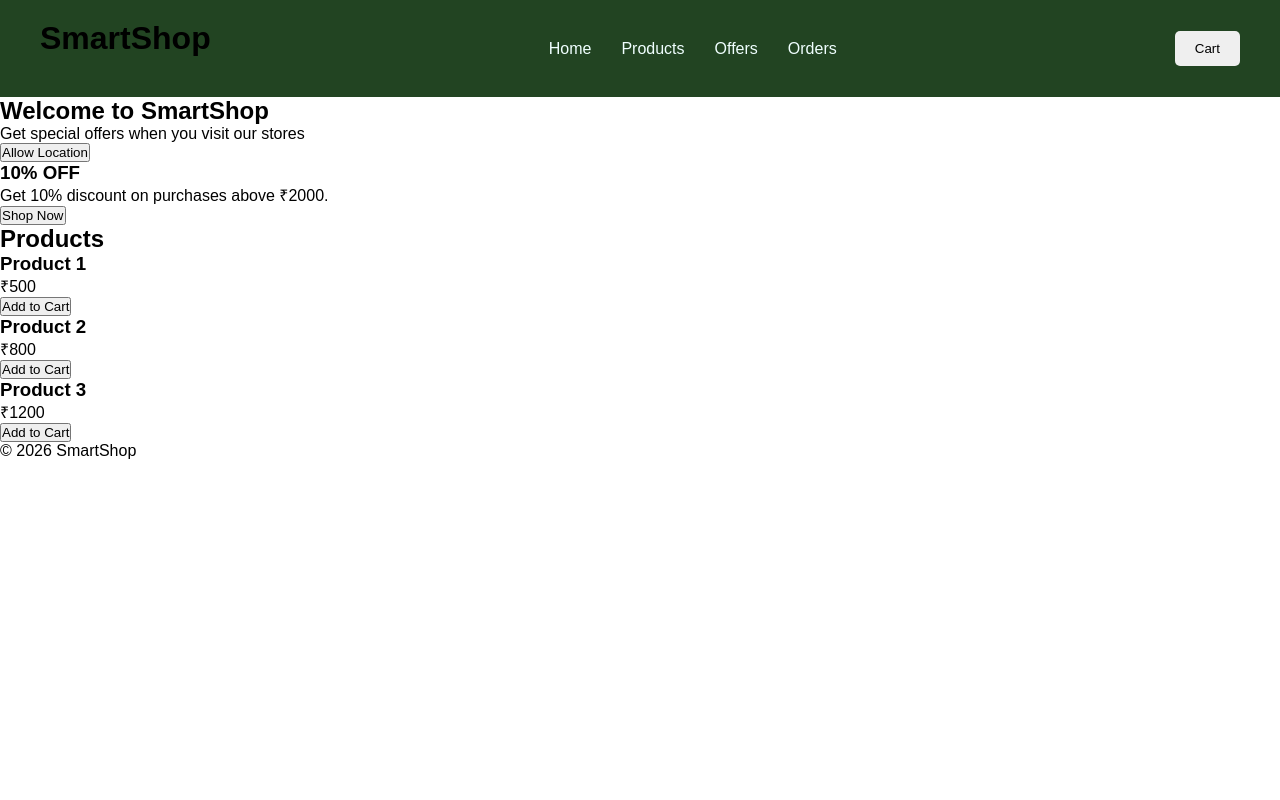
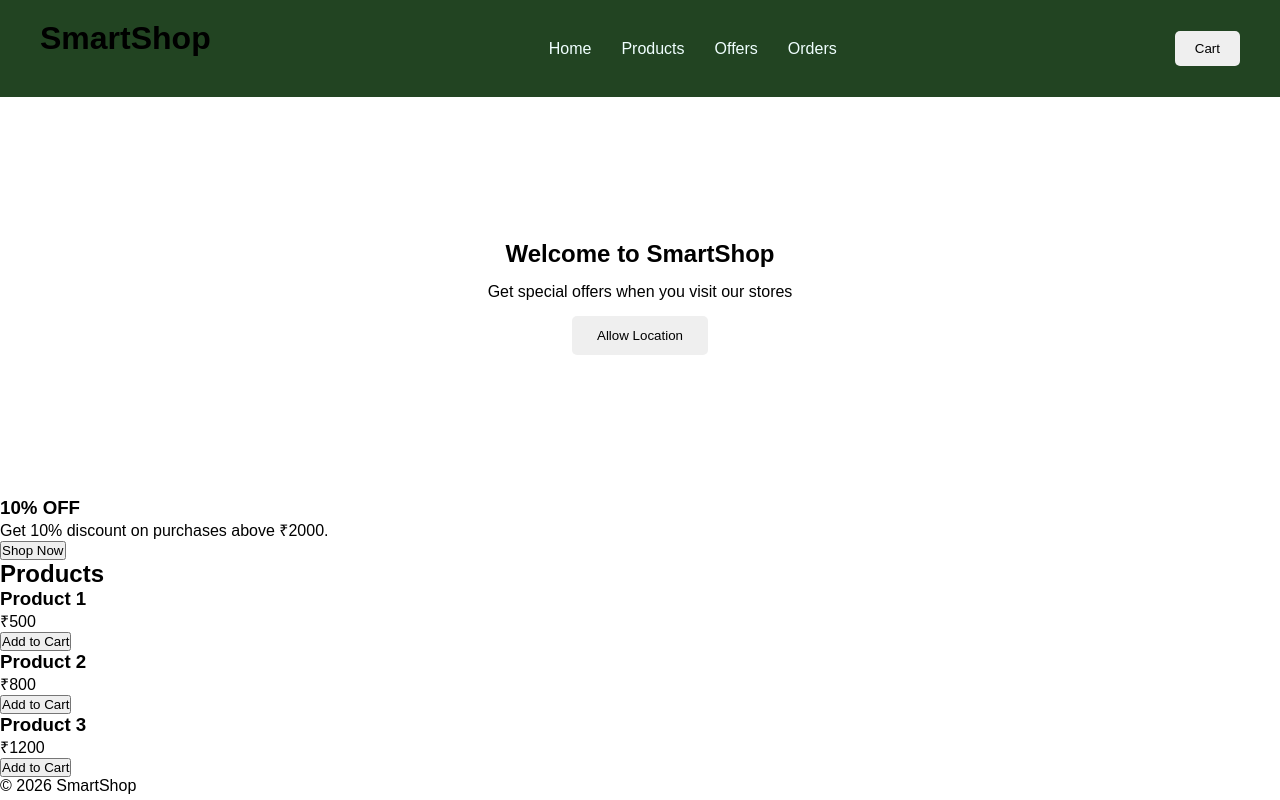
Before and after one commit to KM-Krish/smartshop, a React (Vite) app: page / in a window 1280 px wide. Built offline with nearby package versions, Linux system fonts and the light colour scheme.

Commit message:
Build smartshop hero section

```diff
--- a/src/App.css
+++ b/src/App.css
@@ -6,6 +6,17 @@
 
 body {
     font-family: Arial, sans-serif;
+}
+
+.hero{
+    min-height: 400px;
+    display: flex;
+    flex-wrap: wrap;
+    flex-direction: column;
+    justify-content: center;
+    align-items: center;
+    gap: 15px;
+
 }
 
 header {
@@ -37,7 +48,17 @@ nav a:hover{
     cursor: pointer;
 
 }
+.hero-btn
+{
+ padding: 12px 25px;
+ border: none;
+ border-radius: 5px;
+ cursor: pointer;
+}
 
+.hero-btn:hover {
+    background-color: #ddd;
+}
 .card-btn:hover{
     background-color: #ddd;
 }
--- a/src/App.jsx
+++ b/src/App.jsx
@@ -17,10 +17,10 @@ function App(){
          <button className="card-btn">Cart</button>
       </header>
       <main>
-        <section>
+        <section className="hero">
         <h2>Welcome to SmartShop</h2>
         <p>Get special offers when you visit our stores</p>
-        <button>Allow Location</button>
+        <button  className="hero-btn">Allow Location</button>
         </section>
 
 
```
